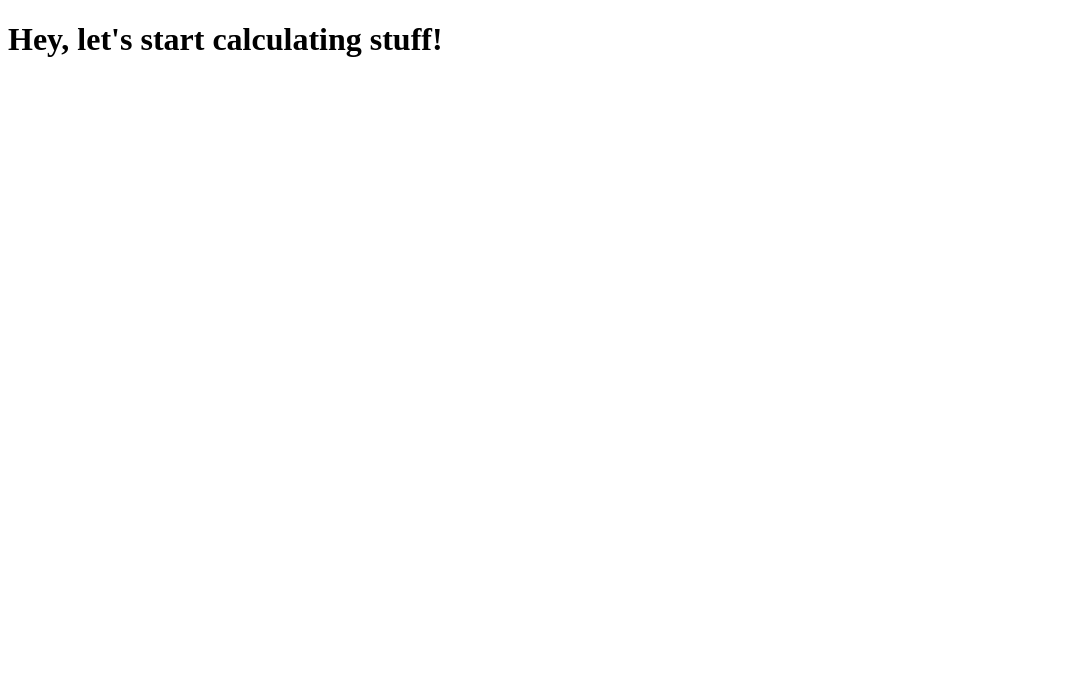
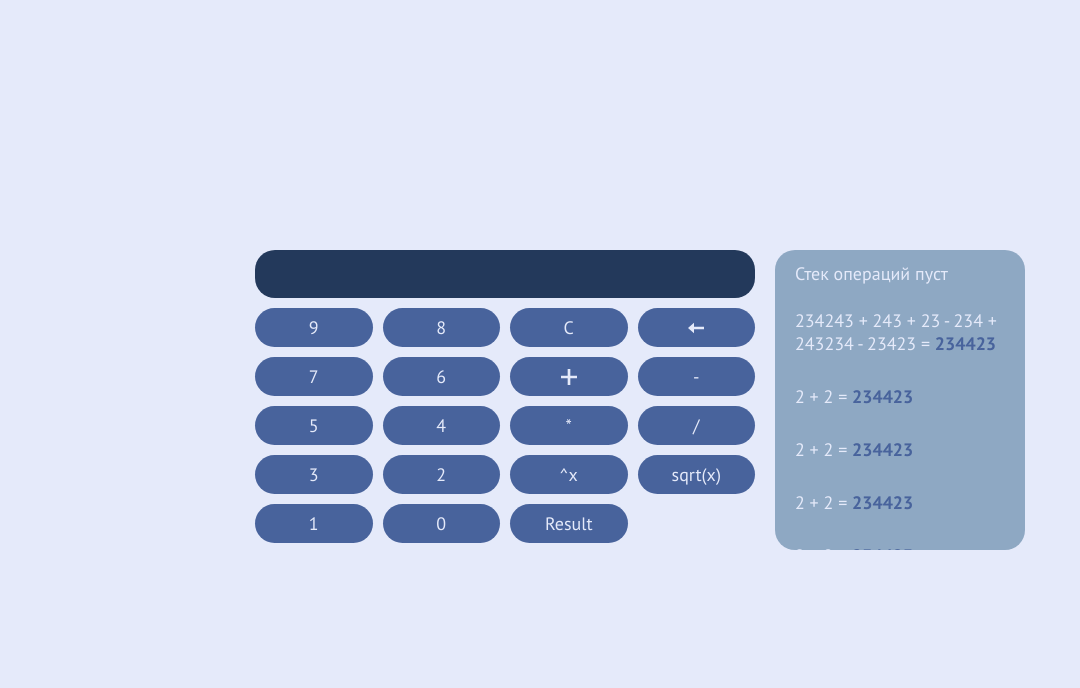
Before and after one commit to NikitosGolubev/calculatorjs, a website built with webpack: page src/index.html in a window 1280 px wide. Shown: the whole page, without its empty margins (0-1080 px from the left). Built offline with nearby package versions, Linux system fonts and the light colour scheme.

Commit message:
Styled calculator and added HTML markup

```diff
--- a/src/index.html
+++ b/src/index.html
@@ -6,6 +6,74 @@
   <title>Calculator App!</title>
 </head>
 <body>
-  <h1>Hey, let's start calculating stuff!</h1>
+  <div class="content">
+    <div class="calculator-wrapper">
+      <div class="calculator calculator-wrapper__calculator">
+        <div class="displayer calculator__displayer">
+          <!-- Content display -->
+        </div>
+
+        <div class="calculator__controls">
+          <div class="calculator__digits">
+            <div class="calc-btn">9</div>
+            <div class="calc-btn">8</div>
+            <div class="calc-btn">7</div>
+            <div class="calc-btn">6</div>
+            <div class="calc-btn">5</div>
+            <div class="calc-btn">4</div>
+            <div class="calc-btn">3</div>
+            <div class="calc-btn">2</div>
+            <div class="calc-btn">1</div>
+            <div class="calc-btn">0</div>
+          </div>
+
+          <div class="calculator__actions">
+            <div class="calc-btn">C</div>
+            <div class="calc-btn">
+              <svg class="calc-svg-icon calc-svg-icon_light" xmlns="http://www.w3.org/2000/svg"viewBox="0 0 24 24">
+                <path d="M0 12l9-8v6h15v4h-15v6z"/>
+              </svg>
+            </div>
+            <div class="calc-btn">
+              <svg class="calc-svg-icon calc-svg-icon_light" xmlns="http://www.w3.org/2000/svg" viewBox="0 0 24 24">
+                <path d="M24 10h-10v-10h-4v10h-10v4h10v10h4v-10h10z"/>
+              </svg>
+            </div>
+            <div class="calc-btn">-</div>
+            <div class="calc-btn">*</div>
+            <div class="calc-btn">/</div>
+            <div class="calc-btn">^x</div>
+            <div class="calc-btn">sqrt(x)</div>
+            <div class="calc-btn">Result</div>
+          </div>
+        </div>
+
+      </div>
+      <div class="calculator-history">
+        <div class="history-record history-record_disabled">Стек операций пуст</div>
+        <div class="history-record calculator-history__record">
+          234243 + 243 + 23 - 234 + 243234 - 23423 = <span class="history-record__result">234423</span>
+        </div>
+        <div class="history-record calculator-history__record">
+          2 + 2 = <span class="history-record__result">234423</span>
+        </div>
+        <div class="history-record calculator-history__record">
+          2 + 2 = <span class="history-record__result">234423</span>
+        </div>
+        <div class="history-record calculator-history__record">
+          2 + 2 = <span class="history-record__result">234423</span>
+        </div>
+        <div class="history-record calculator-history__record">
+          2 + 2 = <span class="history-record__result">234423</span>
+        </div>
+        <div class="history-record calculator-history__record">
+          2 + 2 = <span class="history-record__result">234423</span>
+        </div>
+        <div class="history-record calculator-history__record">
+          2 + 2 = <span class="history-record__result">234423</span>
+        </div>
+      </div>
+    </div>
+  </div>
 </body>
 </html>
--- a/src/scss/index.scss
+++ b/src/scss/index.scss
@@ -0,0 +1,156 @@
+$light: #E5EAFA;
+$secondary: #48639C;
+$primary: #FE5F55;
+$info: #23395B;
+$alternative: #8EA8C3;
+
+$base-font-size: 18px;
+$border-radius: 20px;
+
+@import url('https://fonts.googleapis.com/css2?family=PT+Sans:wght@400;700&display=swap');
+
+body {
+  background: $light;
+  padding: 0;
+  margin: 0;
+  font-family: 'PT Sans', sans-serif;
+  font-size: $base-font-size;
+}
+
+::selection {
+  background: rgba($primary, 0.5);
+}
+
+.content {
+  height: 100vh;
+  display: flex;
+  justify-content: center;
+  align-items: center;
+}
+
+.calculator-wrapper {
+  display: grid;
+  grid-template-columns: auto auto;
+
+  &__calculator {
+    margin-right: 20px;
+  }
+}
+
+.calculator {
+  min-width: 500px;
+
+  &__controls {
+    display: grid;
+    grid-template-columns: 1fr 1fr;
+  }
+
+  &__displayer {
+    margin-bottom: 10px;
+  }
+
+  &__digits {
+    display: grid;
+    grid-template-columns: 1fr 1fr;
+    grid-gap: 10px;
+    margin-right: 5px;
+  }
+
+  &__actions {
+    display: grid;
+    grid-template-columns: 1fr 1fr;
+    grid-gap: 10px;
+    margin-left: 5px;
+  }
+}
+
+.calculator-history {
+  border-radius: $border-radius;
+  background: $alternative;
+  color: $light;
+  width: 250px;
+  max-width: 250px;
+  max-height: 300px;
+  overflow-x: hidden;
+  overflow-y: auto;
+  -ms-overflow-style: none;
+  scrollbar-width: none;
+
+  &::-webkit-scrollbar {
+    display: none;
+  }
+
+  &__record {
+    margin-bottom: 6px;
+
+    &:last-child {
+      margin-bottom: 0;
+    }
+  }
+}
+
+.history-record {
+  cursor: pointer;
+  padding: 12px 20px;
+  border-radius: $border-radius;
+  transition: 0.2s all;
+  user-select: none;
+
+  &:not(.history-record_disabled):hover {
+    background: rgba($info, 0.2);
+  }
+
+  &:not(.history-record_disabled):active {
+    background: rgba($info, 0.1);
+  }
+
+  &__result {
+    font-weight: bold;
+    color: $secondary;
+  }
+
+  &_disabled {
+    cursor: default;
+  }
+}
+
+.calc-btn {
+  display: flex;
+  align-items: center;
+  justify-content: center;
+  padding: 8px 10px;
+  cursor: pointer;
+  background: $secondary;
+  border-radius: $border-radius;
+  color: $light;
+  user-select: none;
+  transition: 0.12s all;
+
+  &:hover {
+    background: $primary;
+  }
+
+  &:active {
+    opacity: 0.75;
+  }
+}
+
+.displayer {
+  padding: 8px 10px;
+  padding-right: 20px;
+  font-size: 1.4rem;
+  background: $info;
+  border-radius: $border-radius;
+  color: $light;
+  text-align: right;
+  min-height: 2rem;
+}
+
+.calc-svg-icon {
+  width: 16px;
+  height: 16px;
+
+  &_light {
+    fill: $light;
+  }
+}
```
